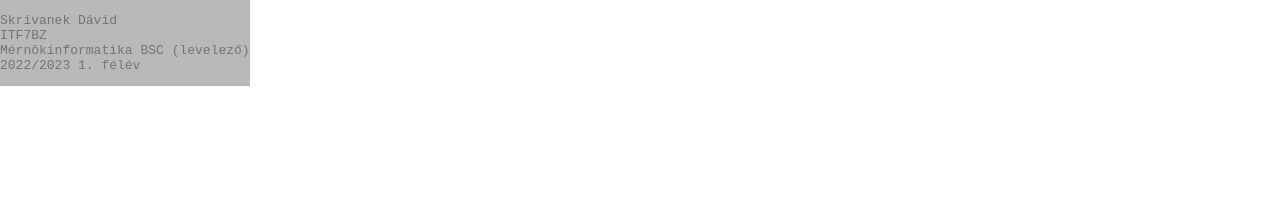
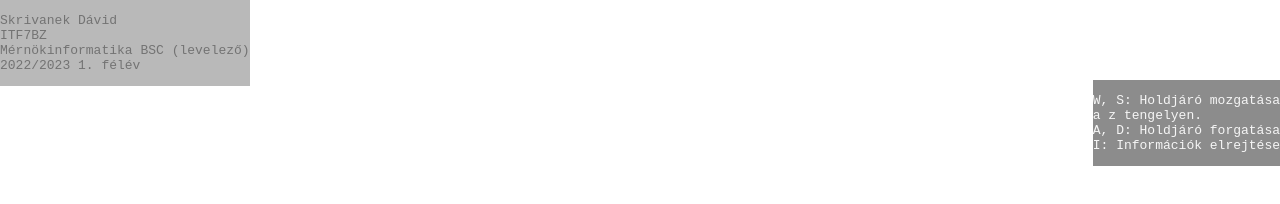
Before and after one commit to Skrivoo/szamgraf-nagy-beadando, a plain HTML site: page index.html in a window 1280 px wide. Drawn offline with nearby package versions, Linux system fonts and the light colour scheme.

Commit message:
add shadows and finish project

```diff
--- a/index.html
+++ b/index.html
@@ -3,7 +3,7 @@
 
 <head>
     <meta charset=utf-8>
-    <title>ThreeJs TextureLoader Example</title>
+    <title>Skrivanek Dávid Számgraf beadandó</title>
     <style>
         body {
             margin: 0;
@@ -25,6 +25,18 @@
             background: gray;
             opacity: .55;
         }
+        #controls {
+            position: absolute;
+            top: 10%;
+            right: 0;
+            width: min-content;
+            color: whitesmoke;
+            display: inline-flex;
+            text-align: left;
+            z-index: 100;
+            background: gray;
+            opacity: .90;
+        }
     </style>
 </head>
 
@@ -41,6 +53,7 @@
         "stats": "./js-r143/examples/jsm/libs/stats.module.js"
     }
 }
+
 
 
 
@@ -98,7 +111,6 @@
             }
         },
         buildingVisibility: function () {
-            //buildingGroup
             buildingGroup.visible = !buildingGroup.visible
         }
     };
@@ -116,6 +128,8 @@
                     if (child instanceof THREE.Mesh) {
                         console.log('mesh found in loaded group');
                         child.material = new THREE.MeshPhongMaterial({color: 0x2080f0, side: THREE.DoubleSide});
+                        child.castShadow = true;
+                        child.receiveShadow = true;
                     }
                 });
 
@@ -139,6 +153,7 @@
         renderer = new THREE.WebGLRenderer({antialias: true});
         renderer.setSize(WIDTH, HEIGHT);
         renderer.setClearColor(0x000000, 1);
+        renderer.shadowMap.enabled = true;
         document.body.appendChild(renderer.domElement);
 
         // Kamera létrehozása és vetítési paramétereinek beállítása
@@ -168,14 +183,26 @@
             map: sunTexture
         });
         sunMesh = new THREE.Mesh(sun, sunMaterial);
-        sunMesh.position.x = 400;
+        sunMesh.position.x = 800;
         sunMesh.position.y = 400;
         sunMesh.position.z = 200;
-        sunLight = new THREE.PointLight(0xffffff, 1);
+        sunLight = new THREE.SpotLight(0xffffff, 1);
         sunLight.castShadow = true;
-        sunMesh.add(sunLight);
+        sunLight.distance = 3000;
+        sunLight.shadow.camera.near = 0.1;
+        sunLight.shadow.camera.far = 512;
+        sunLight.shadow.mapSize.width = 2048;
+        sunLight.shadow.mapSize.height = 2048;
+        //sunLight.angle = Math.PI; //ezzel telibe sütne a nap de nem castolna shadow-t :(((
+
+        sunLight.shadow.camera.far = 3000;
+        const d = 600;
+        sunLight.shadow.camera.left = -d;
+        sunLight.shadow.camera.right = d;
+        sunLight.shadow.camera.top = d;
+        sunLight.shadow.camera.bottom = -d;
         isDay = true;
-        scene.add(sunMesh);
+
 
         const saturn = new THREE.SphereGeometry(8, 80, 80);
         const saturnMaterial = new THREE.MeshPhongMaterial({
@@ -202,7 +229,7 @@
 
 
         //holdjáró obj
-        const moonWalkerAxesHelper = new THREE.AxesHelper(10);
+        //const moonWalkerAxesHelper = new THREE.AxesHelper(10);
 
         moonWalkerGroup = new THREE.Group();
         carGroundGroup = new THREE.Group();
@@ -341,11 +368,11 @@
         moonWalkerLight.angle = 60;
         isCarLightOn = true;
 
-        moonWalkerGroup.add(moonWalkerBodyGroup, moonWalkerSuspensionGroup, moonWalkerWheelsGroup, moonWalkerLight, moonWalkerAxesHelper);
+        moonWalkerGroup.add(moonWalkerBodyGroup, moonWalkerSuspensionGroup, moonWalkerWheelsGroup, moonWalkerLight);
         //szintbe hozás
         moonWalkerGroup.position.y = 3.6;
-        const carGroundGroupAxisHelper = new THREE.AxesHelper(100, 100, 100);
-        carGroundGroup.add(moonWalkerGroup, carGroundGroupAxisHelper);
+        //const carGroundGroupAxisHelper = new THREE.AxesHelper(100, 100, 100);
+        carGroundGroup.add(moonWalkerGroup);
         scene.add(carGroundGroup);
 
         //Épület
@@ -354,6 +381,8 @@
         const buildingBody = new THREE.BoxGeometry(70, 25, 75);
         const buildingBodyMaterial = new THREE.MeshPhongMaterial();
         const buildingMesh = new THREE.Mesh(buildingBody, buildingBodyMaterial);
+        buildingMesh.castShadow = true;
+        buildingMesh.receiveShadow = true;
 
         const buildingTop = new THREE.SphereGeometry(25, 32, 16, 0, Math.PI * 2, 0, Math.PI / 2);
         const buidingTopMaterial = new THREE.MeshPhongMaterial({
@@ -361,10 +390,12 @@
             transparent: true,
             opacity: 0.35
         });
-        const buldingTopMesh = new THREE.Mesh(buildingTop, buidingTopMaterial);
-        buldingTopMesh.position.y = 25 / 2;
+        const buildingTopMesh = new THREE.Mesh(buildingTop, buidingTopMaterial);
+        buildingTopMesh.castShadow = true;
+        buildingTopMesh.receiveShadow = true;
+        buildingTopMesh.position.y = 25 / 2;
         const buildingTopGroup = new THREE.Group();
-        buildingTopGroup.add(buldingTopMesh);
+        buildingTopGroup.add(buildingTopMesh);
 
         const buildingTelescope = new THREE.CylinderGeometry(3, 3, 30, 8, 1, true);
         const buildingTelescopeMaterial = new THREE.MeshPhongMaterial({
@@ -372,6 +403,8 @@
         });
         const buildingTelescopeMesh = new THREE.Mesh(buildingTelescope, buildingTelescopeMaterial);
         buildingTelescopeMesh.position.y = (30 / 2) + (25 / 2) + 2;
+        buildingTelescopeMesh.castShadow = true;
+        buildingTelescopeMesh.receiveShadow = true;
         const telescopeGroup = new THREE.Group();
         telescopeGroup.add(buildingTelescopeMesh);
 
@@ -389,8 +422,10 @@
 
         buildingGroup.add(buildingMesh, buildingTopGroup);
         buildingGroup.position.y = 25 / 2;
-        buildingGroup.position.z = -50;
-
+        buildingGroup.position.z = 70;
+        buildingGroup.position.x = 100;
+        buildingGroup.castShadow = true;
+        buildingGroup.receiveShadow = true;
         scene.add(buildingGroup);
 
         //Terep
@@ -407,13 +442,16 @@
         });
         const groundMesh = new THREE.Mesh(ground, groundMaterial);
         groundMesh.rotation.x = THREE.MathUtils.degToRad(-90);
-        groundGroup.add(groundMesh);
+        groundMesh.receiveShadow = true;
+        //groundGroup.add(groundMesh);
         scene.add(groundMesh)
         //rakéta pozícionálása
         groundGroup.add(rocketGroup);
         rocketGroup.rotation.z = THREE.MathUtils.degToRad(90);
         rocketGroup.position.z = -550;
         rocketGroup.position.y = 150;
+        rocketGroup.castShadow = true;
+        rocketGroup.receiveShadow = true;
         scene.add(groundGroup);
 
         //rakétameghajtás láng
@@ -424,6 +462,18 @@
         rocketFireMesh.position.y = -25;
         rocketFireGroup.add(rocketFireMesh);
         rocketGroup.add(rocketFireGroup);
+
+        const testLight = new THREE.PointLight(0xff0000, 1);
+        testLight.lookAt(buildingGroup);
+        testLight.position.z = 30;
+        testLight.position.y = 40;
+        testLight.position.x = 30;
+        testLight.castShadow = true;
+        //scene.add(testLight);
+
+        sunLight.lookAt(buildingGroup);
+        sunMesh.add(sunLight);
+        scene.add(sunMesh);
 
         scene.background = backgroundTexture;
 
@@ -511,12 +561,11 @@
 
     };
 
-    function addControlGui(controlObject) {
+    function addControlGui() {
         let gui = new GUI({autoPlace: false});
         gui.add(guiParams, 'dayNight').name('Nappal/Este');
         gui.add(guiParams, 'carLight').name('Auto világítás ON/OFF');
         gui.add(guiParams, 'buildingVisibility').name('Épület megjelenítés ON/OFF');
-
         gui.domElement.style.position = 'absolute';
         gui.domElement.style.top = '0px';
         gui.domElement.style.right = '0px';
@@ -535,5 +584,12 @@ Mérnökinformatika BSC (levelező)
 2022/2023 1. félév
 </pre>
 </div>
+<div id="controls"><pre>
+W, S: Holdjáró mozgatása
+a z tengelyen.
+A, D: Holdjáró forgatása
+I: Információk elrejtése
+</pre>
+</div>
 </body>
 </html>
```
